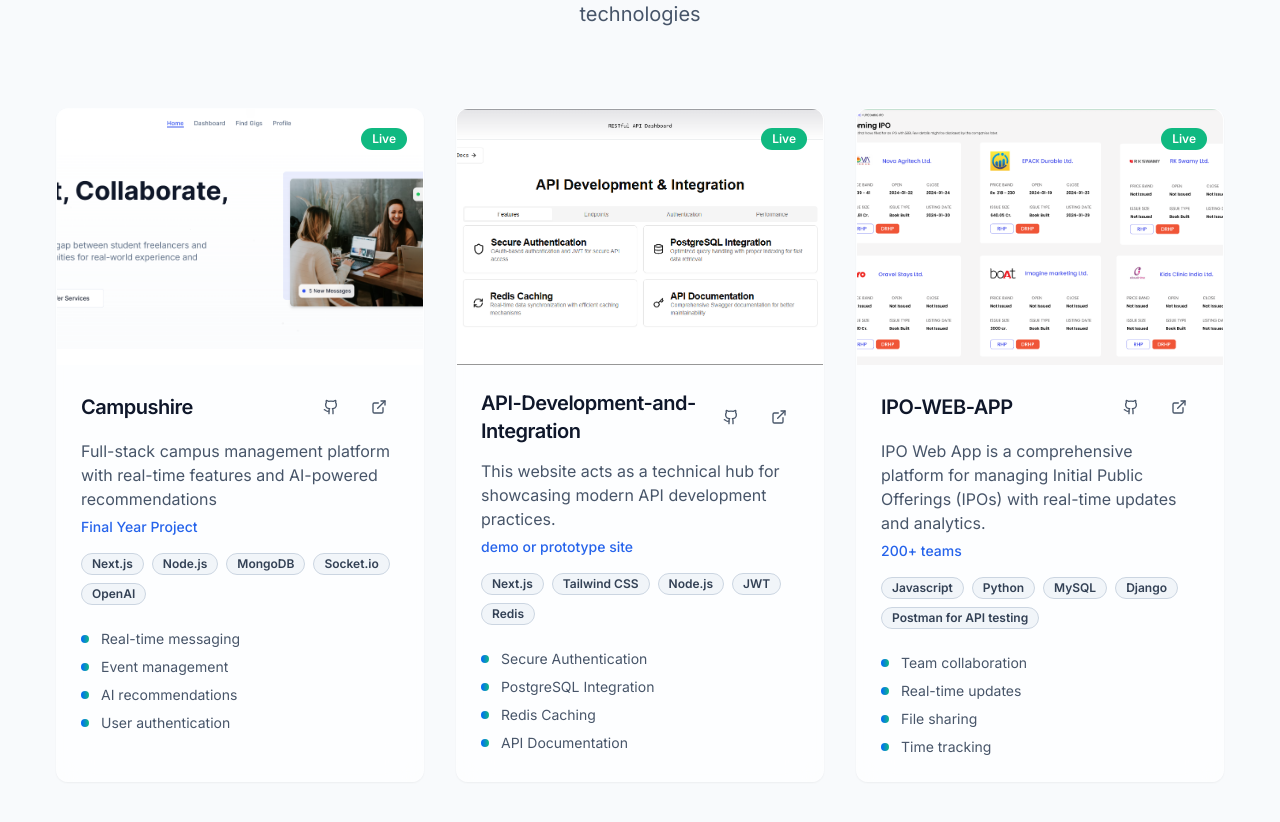
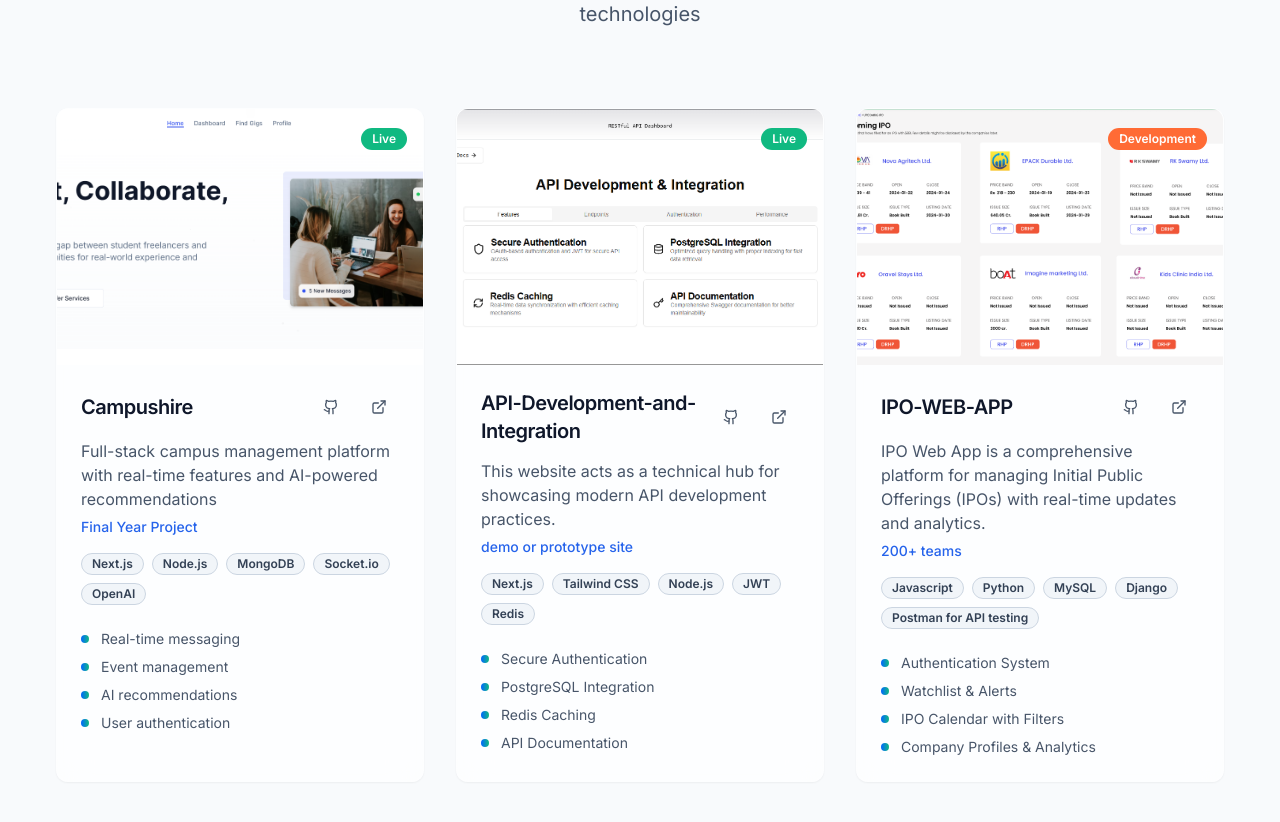
Before and after one commit to SyedparveezDev/my-portfolio-site, a Next.js app: page / in a window 1280 px wide. Shown: the part 3007-3829 px from the top of the page. Built offline with nearby package versions, Linux system fonts and the light colour scheme.

Commit message:
fix: update demo link and project status in IPO Web App details

```diff
--- a/app/page.tsx
+++ b/app/page.tsx
@@ -99,10 +99,10 @@ export default function Portfolio() {
       description: "IPO Web App is a comprehensive platform for managing Initial Public Offerings (IPOs) with real-time updates and analytics.",
       tech: ["Javascript", "Python", "MySQL", "Django", " Postman for API testing"],
       github: "https://github.com/SyedparveezDev/ipo-web-app",
-      demo: "Comming Soon",
+      demo: "#",
       image: "/Ipo-web-app.png",
-      features: ["Team collaboration", "Real-time updates", "File sharing", "Time tracking"],
-      status: "Live",
+      features: ["Authentication System", "Watchlist & Alerts", "IPO Calendar with Filters", "Company Profiles & Analytics"],
+      status: "Development",
       users: "200+ teams",
     },
   ]
```
